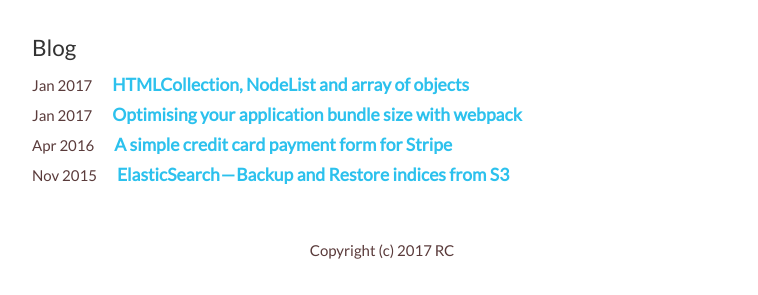
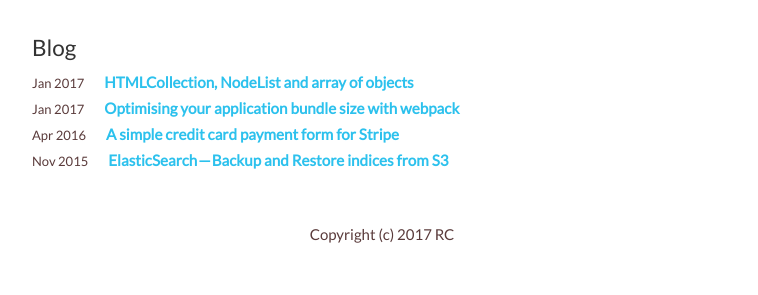
Before and after one commit to rcdexta/old_blog, a plain HTML site: page index.html in a window 1280 px wide. Shown: the part 2514-2809 px from the top of the page, without its empty margins (258-1016 px from the left). Drawn offline with Linux system fonts and the light colour scheme.

Commit message:
More styling changes

```diff
--- a/styles.css
+++ b/styles.css
@@ -64,8 +64,13 @@ footer a {
     align-items: center;
 }
 
-.blog > span {
+.blog span {
     margin-right: 20px;
+    font-size: 13px;
+}
+
+.blog a {
+    font-size: 13px;
 }
 
 main {
```
